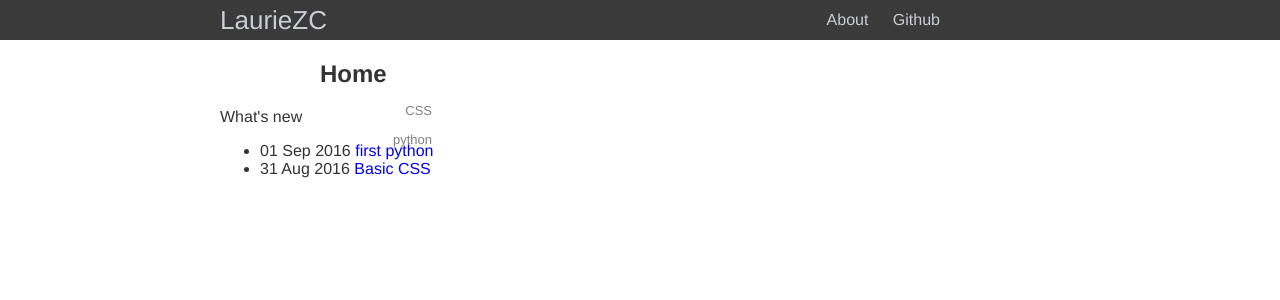
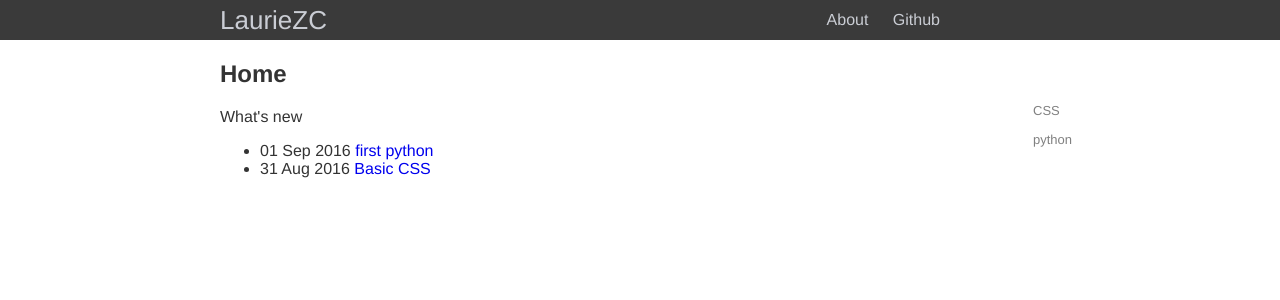
Before and after one commit to lauriezc/note, a Jekyll site: the page built from index.html, in a window 1280 px wide. Shown: the top 300 px of the page. Built offline with Jekyll 4.4.1, drawn with Linux system fonts in a browser that asks for light colours; nearby versions of some CDN libraries.

Commit message:
adjust menu position

```diff
--- a/css/base.css
+++ b/css/base.css
@@ -54,9 +54,9 @@ a {
 /* end header */
 
 .category-nav {
-    float:left;
+    float:right;
     margin-top:36px;
-    margin-left:100px;
+    margin-right:100px;
 }
 
 .category {
@@ -68,7 +68,7 @@ a {
     padding:1px 3px;
     line-height:26px;
     vertical-align:middle;
-    text-align:right;
+    text-align:left;
     list-style:none;
 }
 
```
